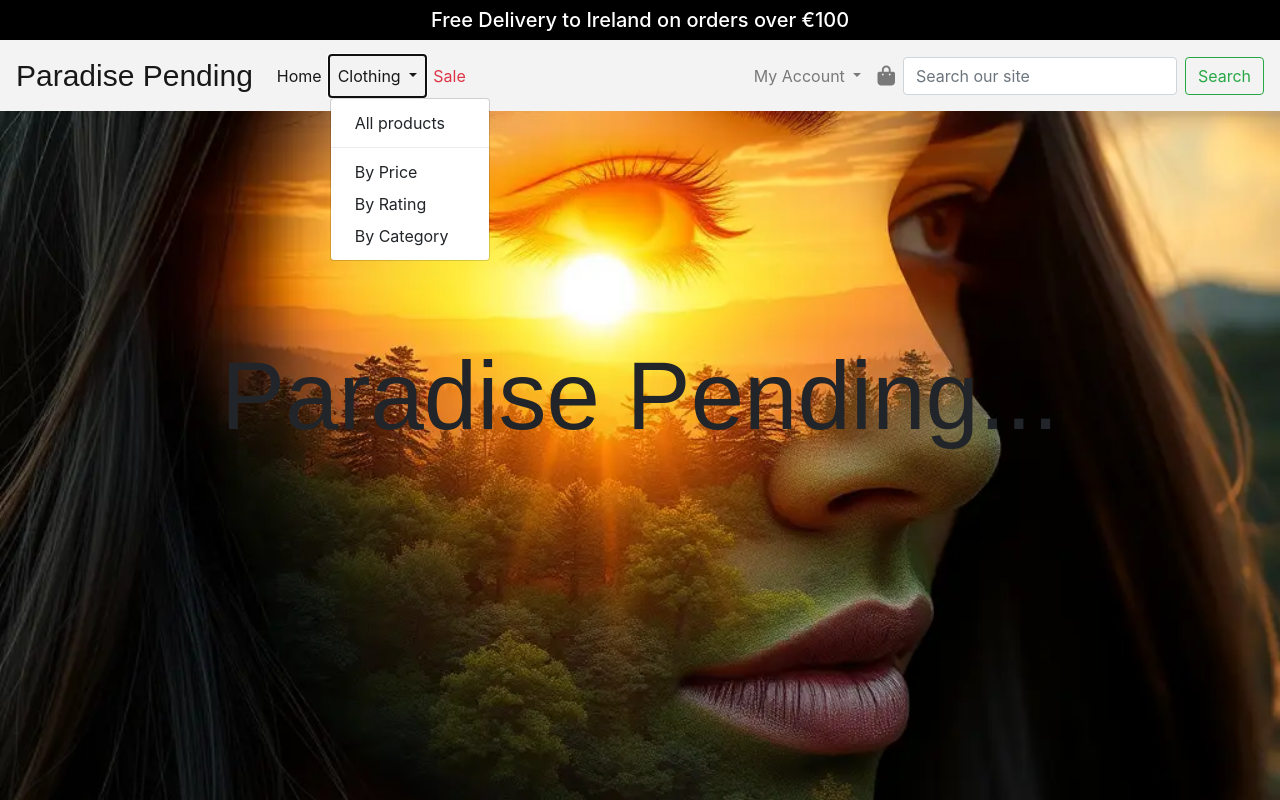
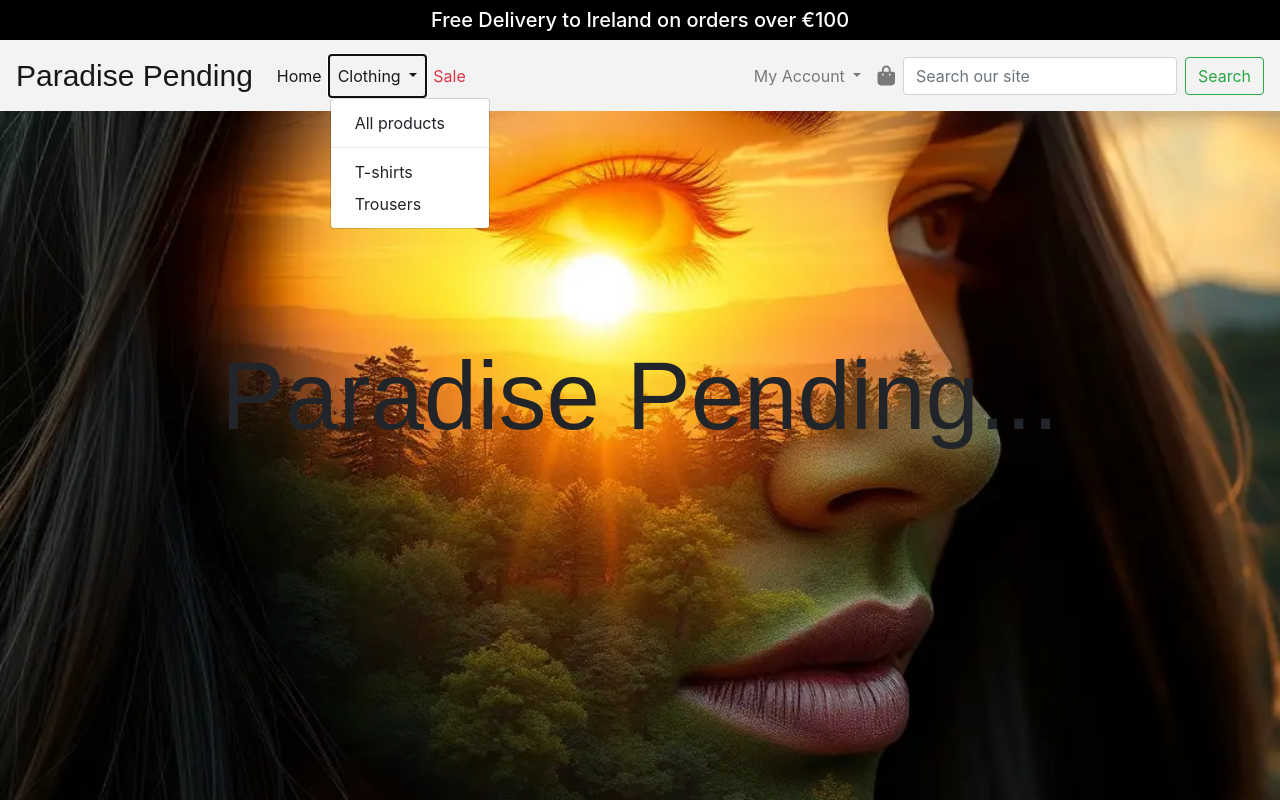
Before and after one commit to BreakellrZ/e-commerce, a Django app: template home/templates/home/index.html in a window 1280 px wide, after a click on "Clothing". Run offline with Django 3.2, Linux system fonts and the light colour scheme; the template is opened without the code that fills it, so the values that code supplies are empty; some libraries are stand-ins or nearby versions; some web fonts are replaced.

Commit message:
Feat: Add category filtering

```diff
--- a/templates/base.html
+++ b/templates/base.html
@@ -91,13 +91,12 @@
               <div class="dropdown-menu" aria-labelledby="navbarDropdown">
                 <a class="dropdown-item" href="{% url 'products' %}">All products</a>
                 <div class="dropdown-divider"></div>
-                <a class="dropdown-item" href="#">By Price</a>
-                <a class="dropdown-item" href="#">By Rating</a>
-                <a class="dropdown-item" href="#">By Category</a>
+                <a class="dropdown-item" href="{% url 'products' %}?category=T-shirts">T-shirts</a>
+                <a class="dropdown-item" href="{% url 'products' %}?category=Trousers">Trousers</a>
               </div>
             </li>
             <li class="nav-item">
-              <a class="nav-link text-danger" href="#">Sale</a>
+              <a class="nav-link text-danger" href="{% url 'products' %}?category=Sale">Sale</a>
             </li>
           </ul>
           <ul class="navbar-nav ml-auto">
```
Also changed, not shown: products/views.py (+11 -1 lines), media/Lunar_Tide_Pris_bebce222-bb86-469b-9d5a-3c4a3064ea45_1.png (added).
